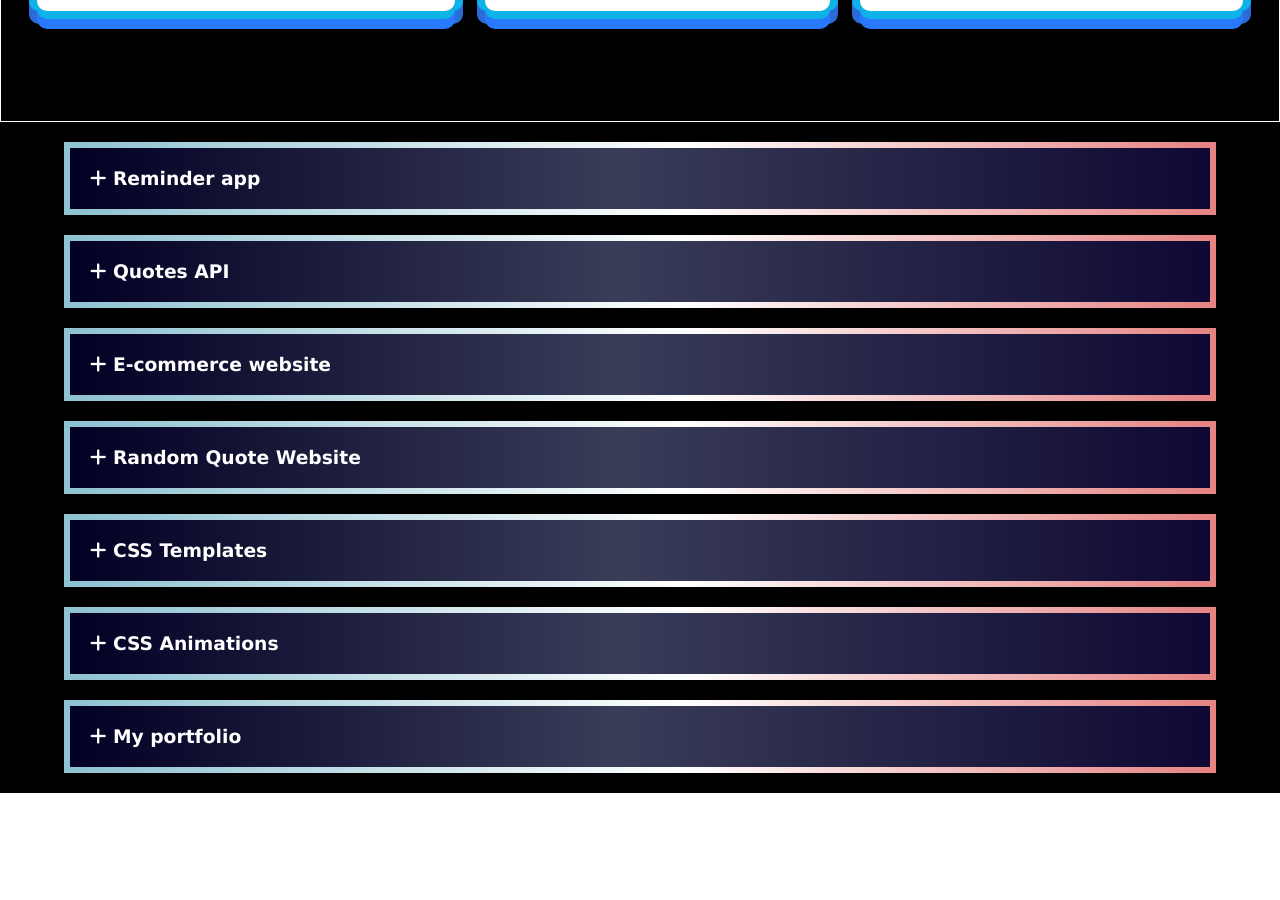
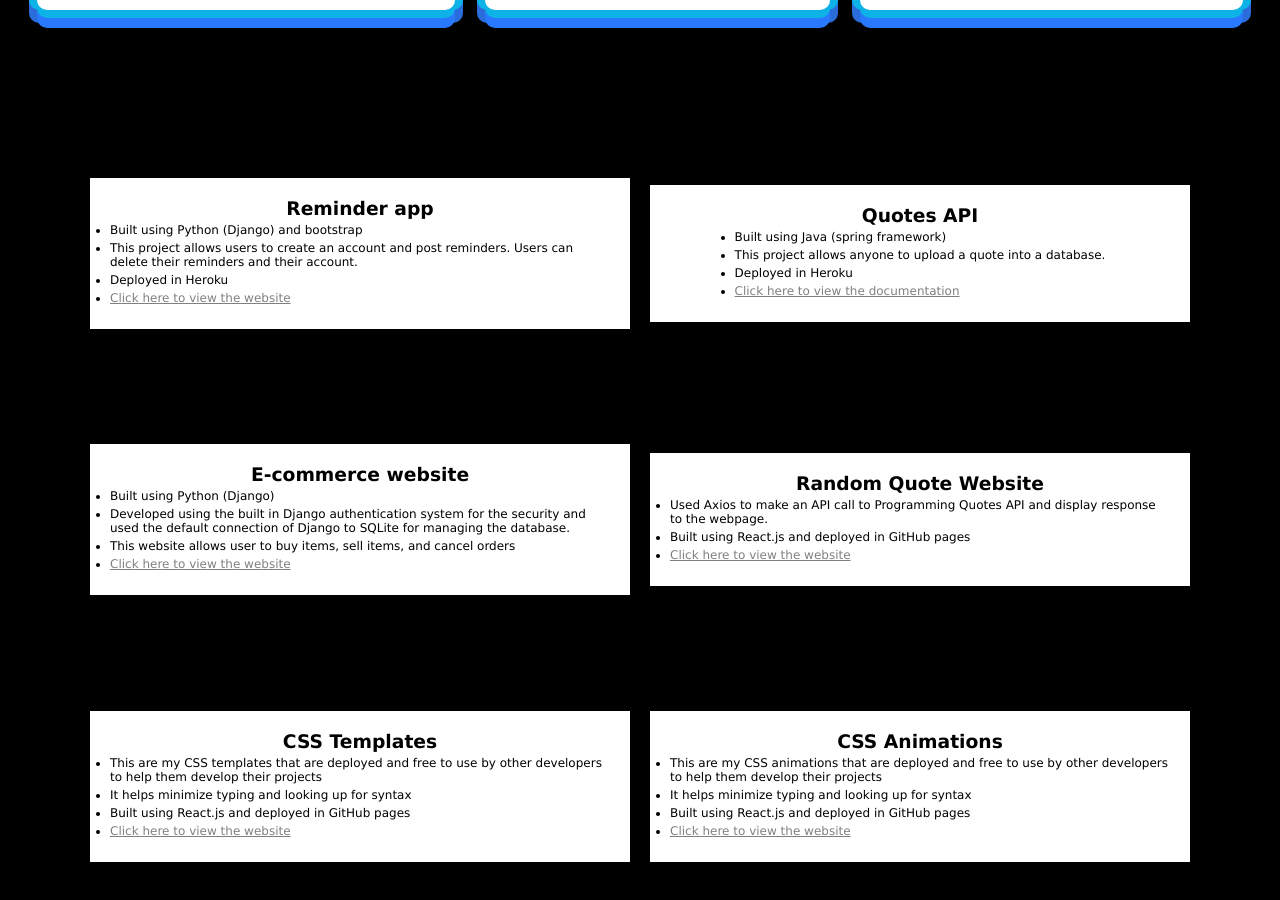
Before and after one commit to ErlJocson/my-portfolio, a React (Create React App) app: page /project in a window 1280 px wide. Shown: the part 2320-3220 px from the top of the page. Before the commit the page ends 3113 px from the top, so only its background shows below. Built offline with nearby package versions, Linux system fonts and the light colour scheme.

Commit message:
simplified projects

```diff
--- a/src/components/section/Education.js
+++ b/src/components/section/Education.js
@@ -29,7 +29,6 @@ export default Education;
 const MyContainer = styled.div`
   min-height: 100vh;
   display: flex;
-  border: 1px solid white;
   align-items: center;
   justify-content: center;
   flex-direction: column;
--- a/src/components/section/Project.js
+++ b/src/components/section/Project.js
@@ -1,47 +1,19 @@
 import React from "react";
-import Container from "./section-components/Container";
 import styled from "styled-components";
-import { useState } from "react";
-import { Fade, Zoom } from "react-reveal";
+import { Fade } from "react-reveal";
 
 function Project() {
-  const [showProject1, setShowProject1] = useState(false);
-  const [showProject2, setShowProject2] = useState(false);
-  const [showProject3, setShowProject3] = useState(false);
-  const [showProject4, setShowProject4] = useState(false);
-  const [showProject5, setShowProject5] = useState(false);
-  const [showProject6, setShowProject6] = useState(false);
-  const [showProject7, setShowProject7] = useState(false);
   return (
-    <Container>
+    <MyContainer>
       <Fade bottom>
         <ProjectContainer>
-          <h3
-            className="gray-hover"
-            onClick={() => setShowProject1(!showProject1)}
-          >
-            {showProject1 ? (
-              <i className="fa-solid fa-minus red"></i>
-            ) : (
-              <i className="fa-solid fa-plus green"></i>
-            )}{" "}
-            Reminder app
-          </h3>
-          {showProject1 ? (
+          <h3>Reminder app</h3>
           <div>
-              <Zoom>
-                <img
-                  src={process.env.PUBLIC_URL + "/reminder-app.png"}
-                  alt=""
-                />
-              </Zoom>
             <ul>
-                <Zoom>
               <li>Built using Python (Django) and bootstrap</li>
               <li>
                 This project allows users to create an account and post
-                    reminders. Users can delete their reminders and their
-                    account.
+                reminders. Users can delete their reminders and their account.
               </li>
               <li>Deployed in Heroku</li>
               <li>
@@ -53,39 +25,19 @@ function Project() {
                   Click here to view the website
                 </a>
               </li>
-                </Zoom>
             </ul>
           </div>
-          ) : (
-            ""
-          )}
         </ProjectContainer>
       </Fade>
 
       <Fade bottom>
         <ProjectContainer>
-          <h3
-            className="gray-hover"
-            onClick={() => setShowProject7(!showProject7)}
-          >
-            {showProject7 ? (
-              <i className="fa-solid fa-minus red"></i>
-            ) : (
-              <i className="fa-solid fa-plus green"></i>
-            )}{" "}
-            Quotes API
-          </h3>
-          {showProject7 ? (
+          <h3>Quotes API</h3>
           <div>
-              <Zoom>
-                <img src={process.env.PUBLIC_URL + "/quotesAPI.png"} alt="" />
-              </Zoom>
             <ul>
-                <Zoom>
               <li>Built using Java (spring framework)</li>
               <li>
-                    This project allows anyone to upload a quote into a
-                    database.
+                This project allows anyone to upload a quote into a database.
               </li>
               <li>Deployed in Heroku</li>
               <li>
@@ -97,44 +49,25 @@ function Project() {
                   Click here to view the documentation
                 </a>
               </li>
-                </Zoom>
             </ul>
           </div>
-          ) : (
-            ""
-          )}
         </ProjectContainer>
       </Fade>
 
       <Fade bottom>
         <ProjectContainer>
-          <h3
-            className="gray-hover"
-            onClick={() => setShowProject2(!showProject2)}
-          >
-            {showProject2 ? (
-              <i className="fa-solid fa-minus red"></i>
-            ) : (
-              <i className="fa-solid fa-plus green"></i>
-            )}{" "}
-            E-commerce website
-          </h3>
-          {showProject2 ? (
+          <h3>E-commerce website</h3>
           <div>
-              <Zoom>
-                <img src={process.env.PUBLIC_URL + "/ecom.png"} alt="" />
-              </Zoom>
-              <Zoom>
             <ul>
               <li>Built using Python (Django)</li>
               <li>
-                    Developed using the built in Django authentication system
-                    for the security and used the default connection of Django
-                    to SQLite for managing the database.
+                Developed using the built in Django authentication system for
+                the security and used the default connection of Django to SQLite
+                for managing the database.
               </li>
               <li>
-                    This website allows user to buy items, sell items, and
-                    cancel orders
+                This website allows user to buy items, sell items, and cancel
+                orders
               </li>
               <li>
                 <a
@@ -146,35 +79,13 @@ function Project() {
                 </a>
               </li>
             </ul>
-              </Zoom>
           </div>
-          ) : (
-            ""
-          )}
         </ProjectContainer>
       </Fade>
       <Fade bottom>
         <ProjectContainer>
-          <h3
-            className="gray-hover"
-            onClick={() => setShowProject3(!showProject3)}
-          >
-            {showProject3 ? (
-              <i className="fa-solid fa-minus red"></i>
-            ) : (
-              <i className="fa-solid fa-plus green"></i>
-            )}{" "}
-            Random Quote Website
-          </h3>
-          {showProject3 ? (
+          <h3>Random Quote Website</h3>
           <div>
-              <Zoom>
-                <img
-                  src={process.env.PUBLIC_URL + "/random-quote.png"}
-                  alt=""
-                />
-              </Zoom>
-              <Zoom>
             <ul>
               <li>
                 Used Axios to make an API call to Programming Quotes API and
@@ -191,39 +102,17 @@ function Project() {
                 </a>
               </li>
             </ul>
-              </Zoom>
           </div>
-          ) : (
-            ""
-          )}
         </ProjectContainer>
       </Fade>
       <Fade bottom>
         <ProjectContainer>
-          <h3
-            className="gray-hover"
-            onClick={() => setShowProject4(!showProject4)}
-          >
-            {showProject4 ? (
-              <i className="fa-solid fa-minus red"></i>
-            ) : (
-              <i className="fa-solid fa-plus green"></i>
-            )}{" "}
-            CSS Templates
-          </h3>
-          {showProject4 ? (
+          <h3>CSS Templates</h3>
           <div>
-              <Zoom>
-                <img
-                  src={process.env.PUBLIC_URL + "/css-template.png"}
-                  alt=""
-                />
-              </Zoom>
-              <Zoom>
             <ul>
               <li>
-                    This are my CSS templates that are deployed and free to use
-                    by other developers to help them develop their projects
+                This are my CSS templates that are deployed and free to use by
+                other developers to help them develop their projects
               </li>
               <li>It helps minimize typing and looking up for syntax</li>
               <li>Built using React.js and deployed in GitHub pages</li>
@@ -237,39 +126,17 @@ function Project() {
                 </a>
               </li>
             </ul>
-              </Zoom>
           </div>
-          ) : (
-            ""
-          )}
         </ProjectContainer>
       </Fade>
       <Fade bottom>
         <ProjectContainer>
-          <h3
-            className="gray-hover"
-            onClick={() => setShowProject5(!showProject5)}
-          >
-            {showProject5 ? (
-              <i className="fa-solid fa-minus red"></i>
-            ) : (
-              <i className="fa-solid fa-plus green"></i>
-            )}{" "}
-            CSS Animations
-          </h3>
-          {showProject5 ? (
+          <h3>CSS Animations</h3>
           <div>
-              <Zoom>
-                <img
-                  src={process.env.PUBLIC_URL + "/css-animations.png"}
-                  alt=""
-                />
-              </Zoom>
-              <Zoom>
             <ul>
               <li>
-                    This are my CSS animations that are deployed and free to use
-                    by other developers to help them develop their projects
+                This are my CSS animations that are deployed and free to use by
+                other developers to help them develop their projects
               </li>
               <li>It helps minimize typing and looking up for syntax</li>
               <li>Built using React.js and deployed in GitHub pages</li>
@@ -283,123 +150,44 @@ function Project() {
                 </a>
               </li>
             </ul>
-              </Zoom>
           </div>
-          ) : (
-            ""
-          )}
         </ProjectContainer>
       </Fade>
-      <Fade bottom>
-        <ProjectContainer>
-          <h3
-            className="gray-hover"
-            onClick={() => setShowProject6(!showProject6)}
-          >
-            {showProject6 ? (
-              <i className="fa-solid fa-minus red"></i>
-            ) : (
-              <i className="fa-solid fa-plus green"></i>
-            )}{" "}
-            My portfolio
-          </h3>
-          {showProject6 ? (
-            <div>
-              <Zoom>
-                <img src={process.env.PUBLIC_URL + "/port.png"} alt="" />
-              </Zoom>
-              <Zoom>
-                <ul>
-                  <li>Built using React.js and styled components</li>
-                  <li>
-                    This website contains my skills, education, and projects
-                    I've done in the past
-                  </li>
-                  <li>Deployed in GitHub pages</li>
-                  <li>
-                    <a
-                      href="https://erljocson.github.io/my-portfolio/"
-                      target={"_blank"}
-                      rel="noreferrer"
-                    >
-                      Click here to view the website
-                    </a>
-                  </li>
-                </ul>
-              </Zoom>
-            </div>
-          ) : (
-            ""
-          )}
-        </ProjectContainer>
-      </Fade>
-    </Container>
+    </MyContainer>
   );
 }
 
 export default Project;
 
+const MyContainer = styled.div`
+  display: flex;
+  flex-wrap: wrap;
+  justify-content: center;
+  align-items: center;
+  min-height: 100vh;
+`;
+
 const ProjectContainer = styled.div`
   padding: 20px;
-
-  border: 6px solid;
-  border-image-slice: 1;
-  border-image-source: linear-gradient(
-    to left,
-    rgba(230, 131, 131, 1) 0%,
-    rgba(255, 255, 255, 1) 46%,
-    rgba(144, 195, 210, 1) 99%
-  );
-
-  margin: 20px 0;
-  background: var(--background-color);
-  color: white;
-  &:hover {
+  margin: 10px;
   background-color: white;
-  }
+  width: 500px;
   h3 {
-    cursor: pointer;
+    text-align: center;
   }
   div {
-    margin: 30px 0;
     display: flex;
+    flex-direction: column;
     align-items: center;
-    img {
-      width: 600px;
-      height: 350px;
-      box-shadow: 0 2px 10px gray;
     }
     ul {
-      margin-top: 10px;
-      margin-left: 60px;
       li {
         margin: 4px 0;
+        font-size: 12px;
         a {
           color: gray;
         }
       }
     }
   }
-
-  @media screen and (max-width: 1200px) {
-    div {
-      flex-direction: column;
-      img {
-        width: 600px;
-        height: 350px;
-      }
-    }
-  }
-
-  @media screen and (max-width: 800px) {
-    div {
-      img {
-        width: 300px;
-        height: 150px;
-      }
-      ul {
-        margin-left: 40px;
-      }
-    }
-  }
 `;
```
Also changed, not shown: src/components/section/Certificates.js (+36 -35 lines). Lines whose indentation alone changed are shown as unchanged.
